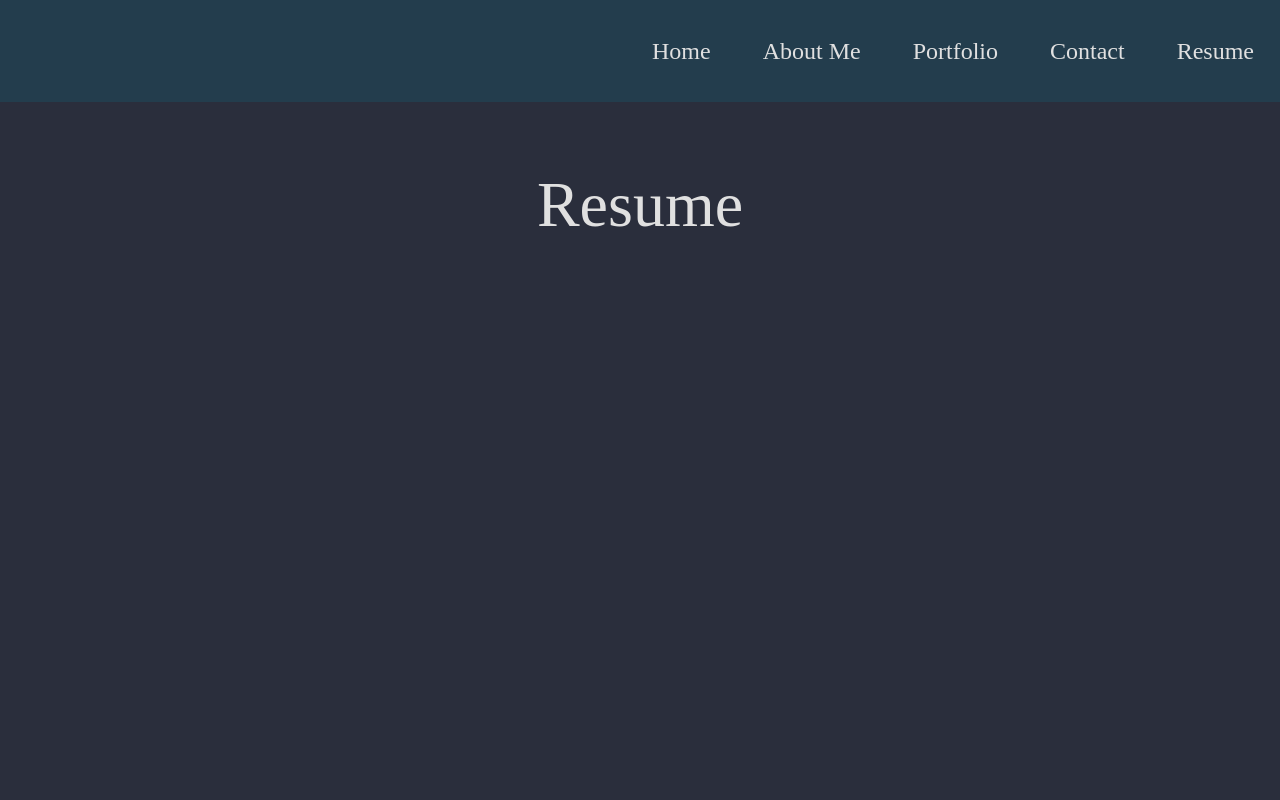
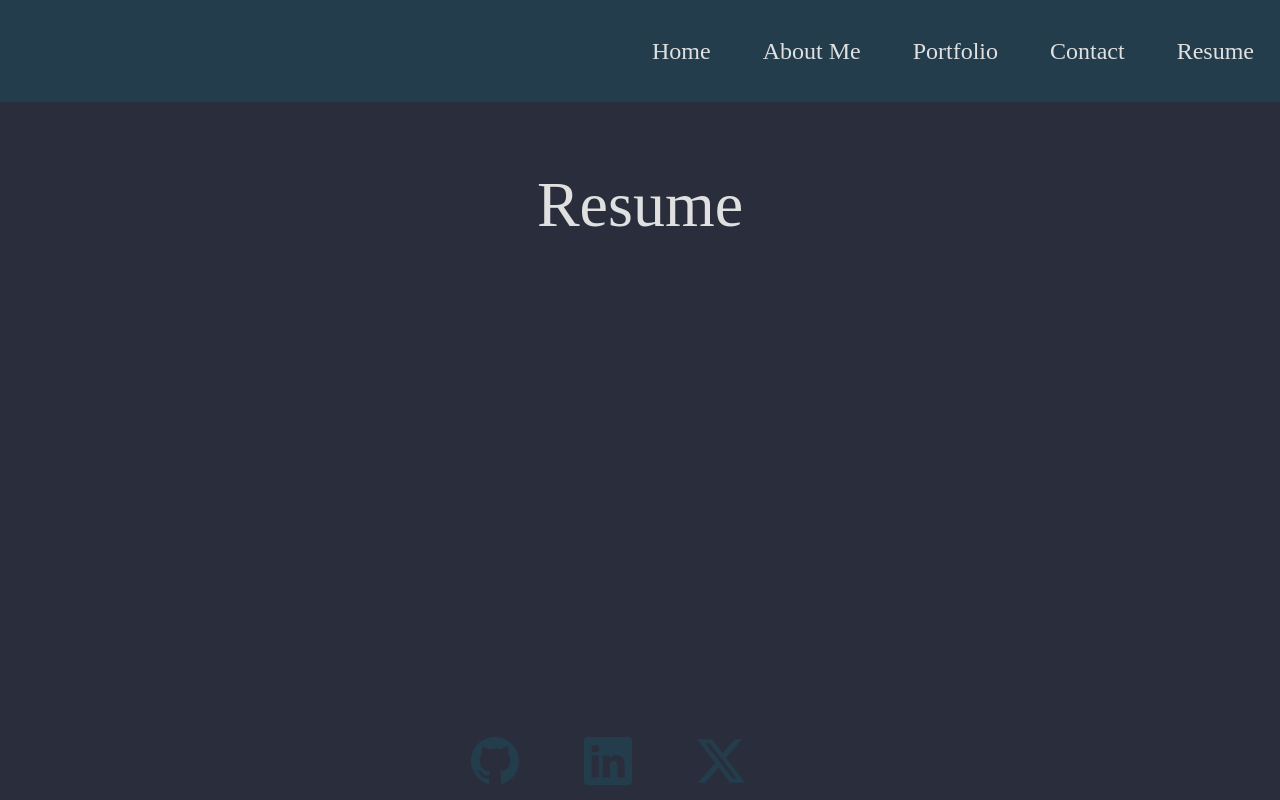
Before and after one commit to ayoleese/My-React-Portfolio, a React (Vite) app: page /Resume in a window 1280 px wide. Built offline with nearby package versions, Linux system fonts and the light colour scheme.

Commit message:
add footer and logo links to platform

```diff
--- a/package.json
+++ b/package.json
@@ -13,6 +13,7 @@
     "bootstrap": "^5.3.3",
     "react": "^18.2.0",
     "react-dom": "^18.2.0",
+    "react-icons": "^5.0.1",
     "react-router-dom": "^6.11.1"
   },
   "devDependencies": {
--- a/src/App.jsx
+++ b/src/App.jsx
@@ -1,5 +1,6 @@
 import { Outlet } from 'react-router-dom';
 import NavBar from './components/NavBar';
+import Footer from './components/Footer';
 
 
 function App() {
@@ -9,6 +10,7 @@ function App() {
     <main className='mx-3'>
       <Outlet />
     </main>
+    <Footer />
     </>
   );
 }
--- /dev/null
+++ b/src/components/Footer.jsx
@@ -0,0 +1,41 @@
+import React from "react";
+import { BsTwitterX, BsLinkedin, BsGithub } from "react-icons/bs";
+
+const styles = {
+    card: {
+        position: 'fixed',
+        bottom: 0,
+        width: '100%',
+        backgroundColor: '#2a2e3c', // Adjust background color if needed
+    },
+    footer: {
+        display: 'flex',
+        justifyContent: 'center',
+        padding: '15px'
+    },
+    icon: {
+        fontSize: "3rem",
+        marginRight: 65,
+        color: '#233D4D'
+    }
+};
+
+function Footer() {
+    return (
+        <div style={styles.card}>
+            <footer style={styles.footer}>
+                <a href="https://github.com/ayoleese">
+                    <BsGithub style={styles.icon} />
+                </a>
+                <a href="https://linkedin.com/in/lisa-lar-67077710a">
+                    <BsLinkedin style={styles.icon} />
+                </a>
+                <a href="https://twitter.com/ayoleese">
+                    <BsTwitterX style={styles.icon} />
+                </a>
+            </footer>
+        </div>
+    );
+}
+
+export default Footer;
--- a/src/styles/style.css
+++ b/src/styles/style.css
@@ -23,6 +23,7 @@ h1 {
   color: #FF101F;
 }
 
+
 .form {
   border: #233D4D solid 4px;
   margin: 20px;
```
Also changed, not shown: 1 other file (tests, documents, lock files or other folders).
